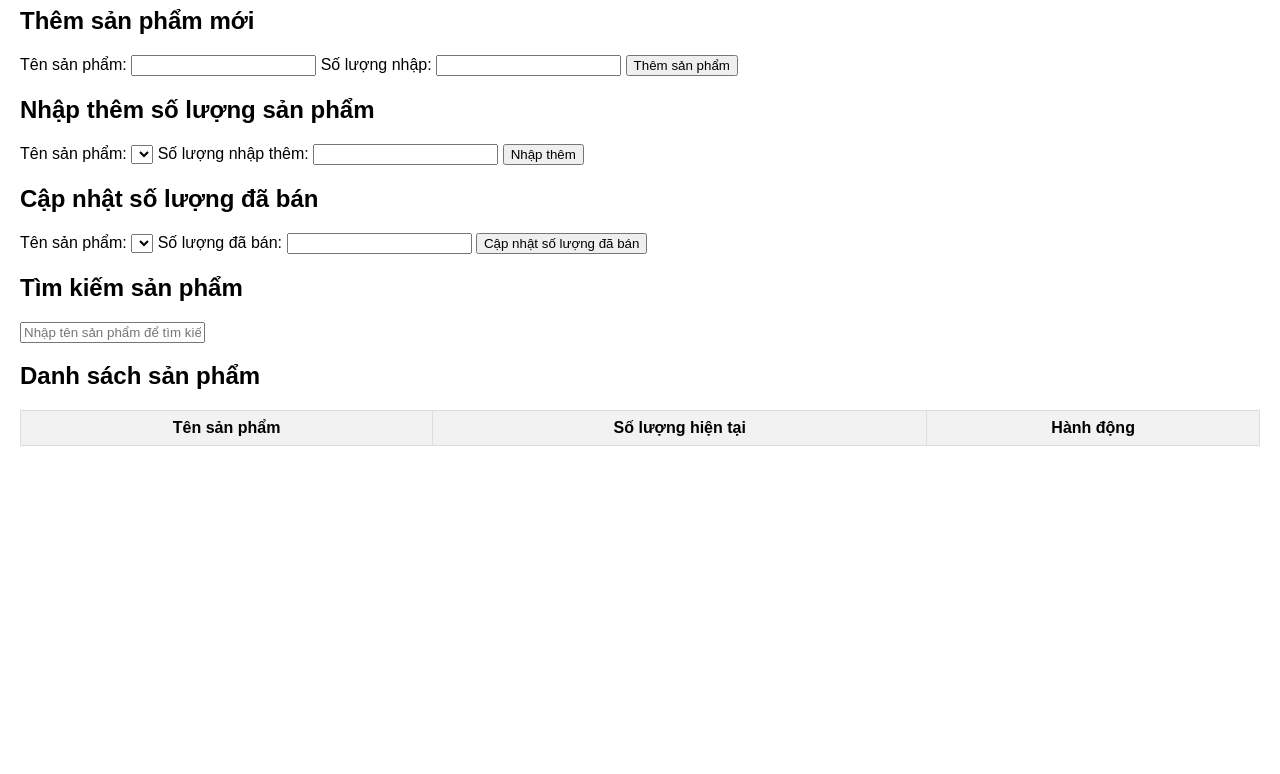
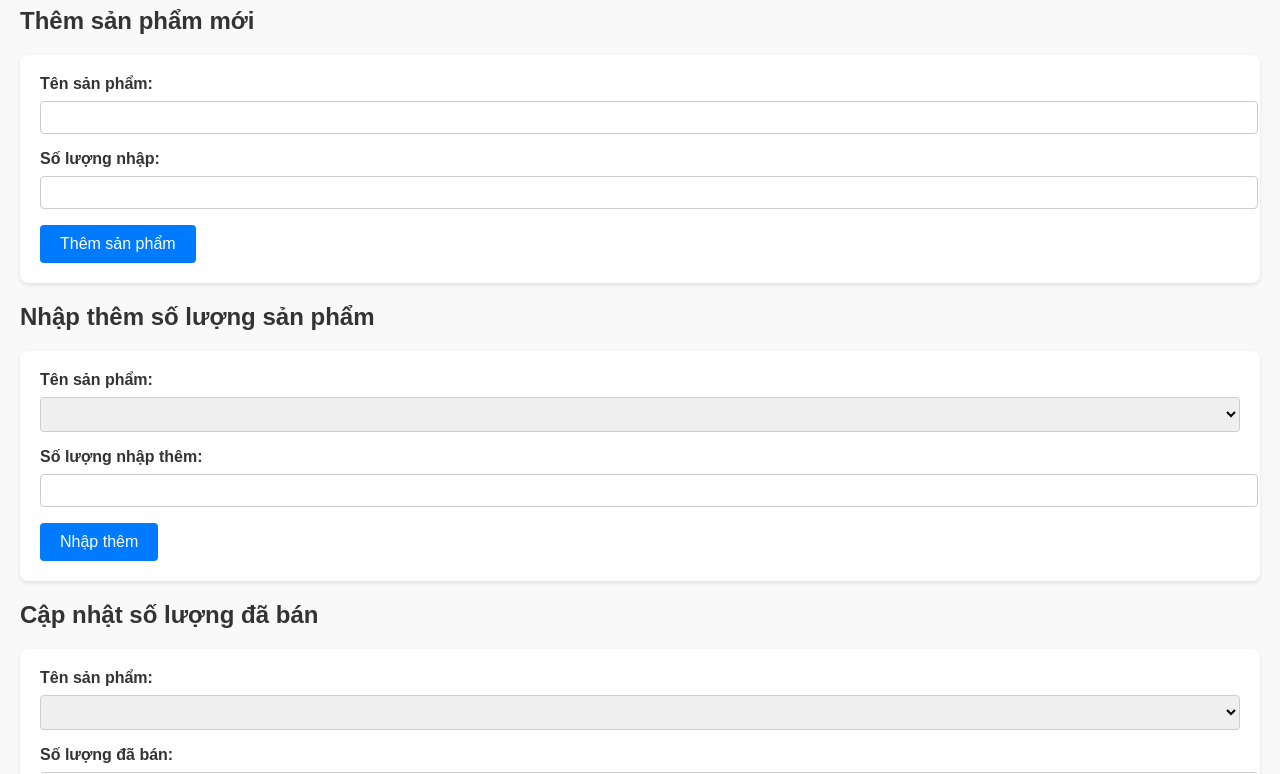
Before and after one commit to Nhan392/Kho, a plain HTML site: page index.html in a window 1280 px wide. Shown: the part 73-847 px from the top of the page. Before the commit the page ends 800 px from the top, so only its background shows below. Drawn offline with Linux system fonts and the light colour scheme.

Commit message:
Update index.html

```diff
--- a/index.html
+++ b/index.html
@@ -4,27 +4,80 @@
     <meta charset="UTF-8">
     <meta name="viewport" content="width=device-width, initial-scale=1.0">
     <title>Quản lý sản phẩm kho</title>
-    <style>
+<style>
         body {
-            font-family: Arial, sans-serif;
+            font-family: 'Arial', sans-serif;
             margin: 20px;
+            background-color: #f9f9f9;
+            color: #333;
+        }
+        h1 {
+            text-align: center;
+            color: #007BFF;
+        }
+        h2 {
+            color: #333;
         }
         form {
+            background: #fff;
+            padding: 20px;
             margin-bottom: 20px;
+            border-radius: 8px;
+            box-shadow: 0 2px 4px rgba(0, 0, 0, 0.1);
+        }
+        label {
+            display: block;
+            margin-bottom: 8px;
+            font-weight: bold;
+        }
+        input, select {
+            width: 100%;
+            padding: 8px;
+            margin-bottom: 16px;
+            border: 1px solid #ccc;
+            border-radius: 4px;
+        }
+        button {
+            background-color: #007BFF;
+            color: #fff;
+            border: none;
+            padding: 10px 20px;
+            border-radius: 4px;
+            cursor: pointer;
+            font-size: 16px;
+        }
+        button:hover {
+            background-color: #0056b3;
         }
         table {
             width: 100%;
             border-collapse: collapse;
+            margin-top: 20px;
         }
         th, td {
             border: 1px solid #ddd;
-            padding: 8px;
+            padding: 12px;
+            text-align: left;
         }
         th {
+            background-color: #007BFF;
+            color: #fff;
+        }
+        tr:nth-child(even) {
             background-color: #f2f2f2;
         }
         .low-stock {
             background-color: #ff0000;
+        }
+        .search-container {
+            margin-bottom: 20px;
+        }
+        .search-container input {
+            width: calc(100% - 22px);
+            padding: 10px;
+            margin: 0;
+            border: 1px solid #ccc;
+            border-radius: 4px;
         }
     </style>
 </head>
```
